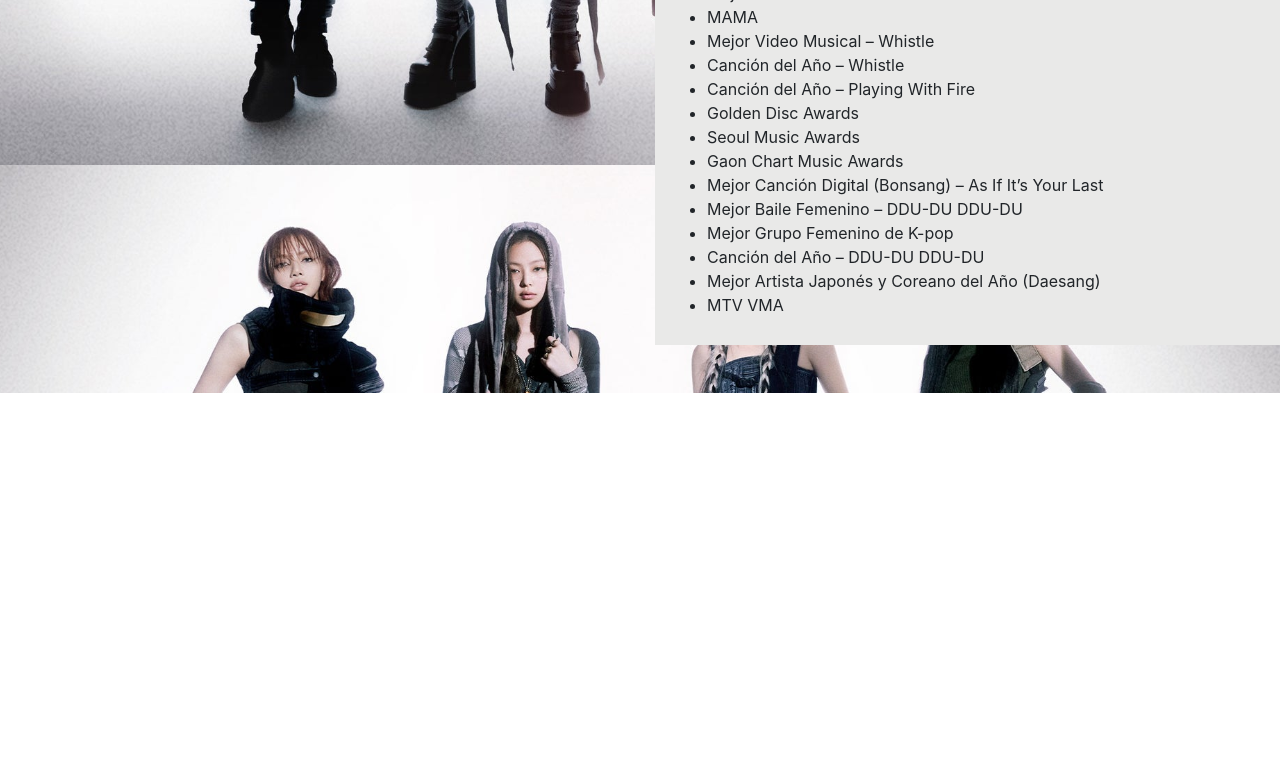
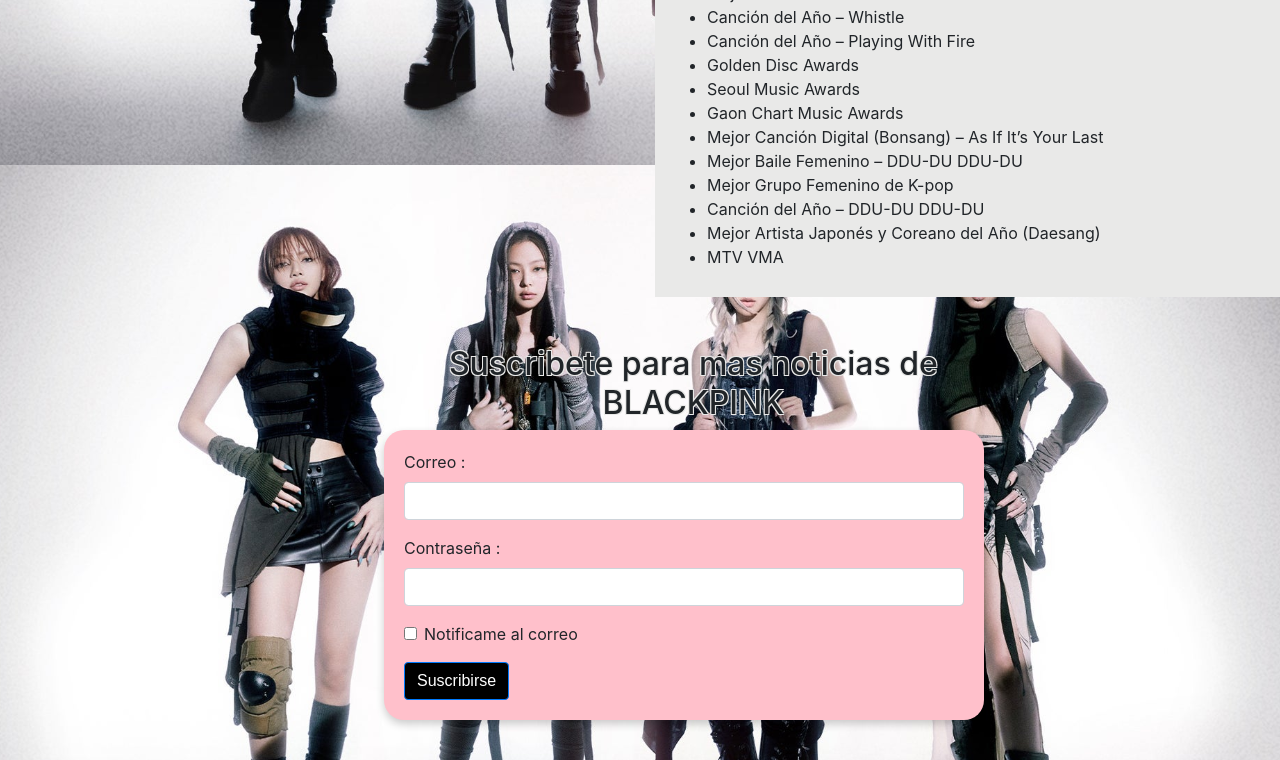
Before and after one commit to IsabellaOrtega/Blackpink_HTML, a plain HTML site: page index.html in a window 1280 px wide. Shown: the part 635-1395 px from the top of the page. Before the commit the page ends 1028 px from the top, so only its background shows below. Drawn offline with nearby package versions, Linux system fonts and the light colour scheme.

Commit message:
cambios3

```diff
--- a/index.html
+++ b/index.html
@@ -8,11 +8,6 @@
 </head>
 <body>
 
-    <div class="container-boton">
-        <div class="boton">
-            <button class="btn btn-primary">Suscribirse</button>
-        </div>
-    </div>
 
     <h1>BLACK<b>PINK</b></h1>
 
@@ -72,6 +67,23 @@
         </div>
     </div>
 
+    <h2 class="Suscribirse">Suscribete para mas noticias de BLACKPINK</h2>
+    <form>
+        <div class="mb-3">
+            <label for="exampleInputEmail1" class="form-label">Correo :</label>
+            <input type="email" class="form-control" id="exampleInputEmail1" aria-describedby="emailHelp">
+        </div>
+        <div class="mb-3">
+            <label for="Password" class="form-label">Contraseña : </label>
+            <input type="password" class="form-control" id="exampleInputPassword1">
+        </div>
+        <div class="mb-3 form-check">
+            <input type="checkbox" class="form-check-input" id="exampleCheck1">
+            <label class="form-check-label" for="exampleCheck1">Notificame al correo</label>
+        </div>
+        <button type="submit" class="btn btn-primary">Suscribirse</button>
+        </form>
+
 
 
 
--- a/styles.css
+++ b/styles.css
@@ -3,17 +3,6 @@ body {
     background-repeat: no-repeat;
     background-size: cover;
     background-attachment: fixed;
-}
-
-.container-boton{
-    display: flex;
-    justify-content: end;
-}
-.boton button{
-    background-color: rgb(231, 126, 161);
-    color: black;
-    margin-top: 10px;
-    margin-right: 10px;
 }
 
 h1 {
@@ -44,3 +33,29 @@ B{
     justify-content: space-around; /* Espacio uniforme entre las imágenes */
     margin-top: 10px;
 }
+
+.Suscribirse{
+
+    width: 670px;
+    text-align: center;
+    margin-left: 28%;
+    text-shadow:
+        -1px -1px 0px rgb(233, 233, 232),
+         1px -1px 0px rgb(233, 233, 232),
+        -1px  1px 0px rgb(233, 233, 232),
+         1px  1px 0px rgb(233, 233, 232);
+}
+form {
+    width: 600px;
+    background-color: pink;
+    padding: 20px;
+    margin-bottom: 40px;
+    margin-left: 30%;
+    border-radius: 20px;
+    box-shadow: 0 4px 8px rgba(0, 0, 0, 0.2)
+}
+
+.btn{
+    background-color: black;
+    font-family: sans-serif;
+}
```
